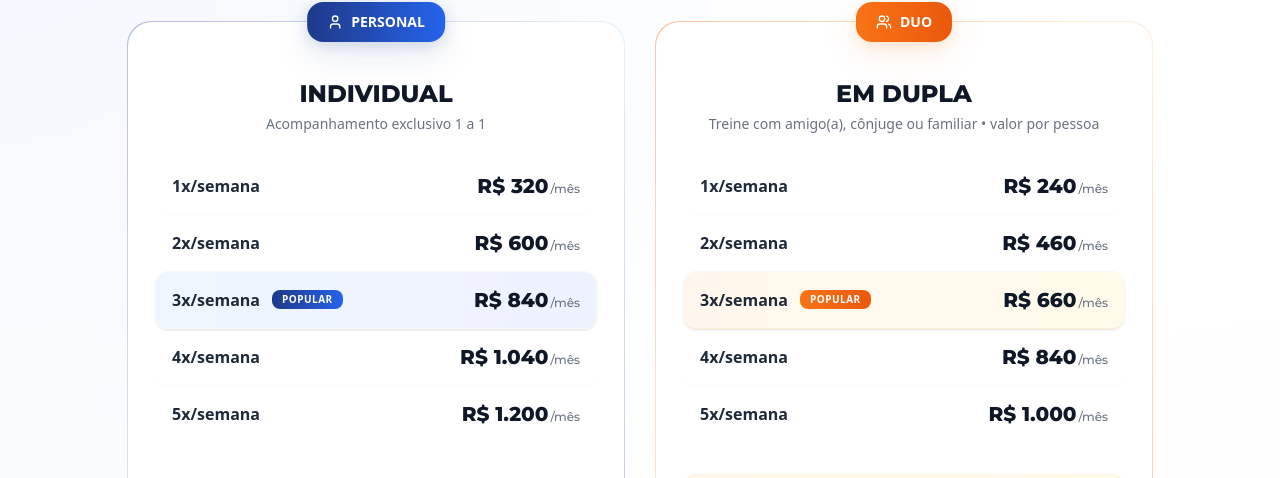
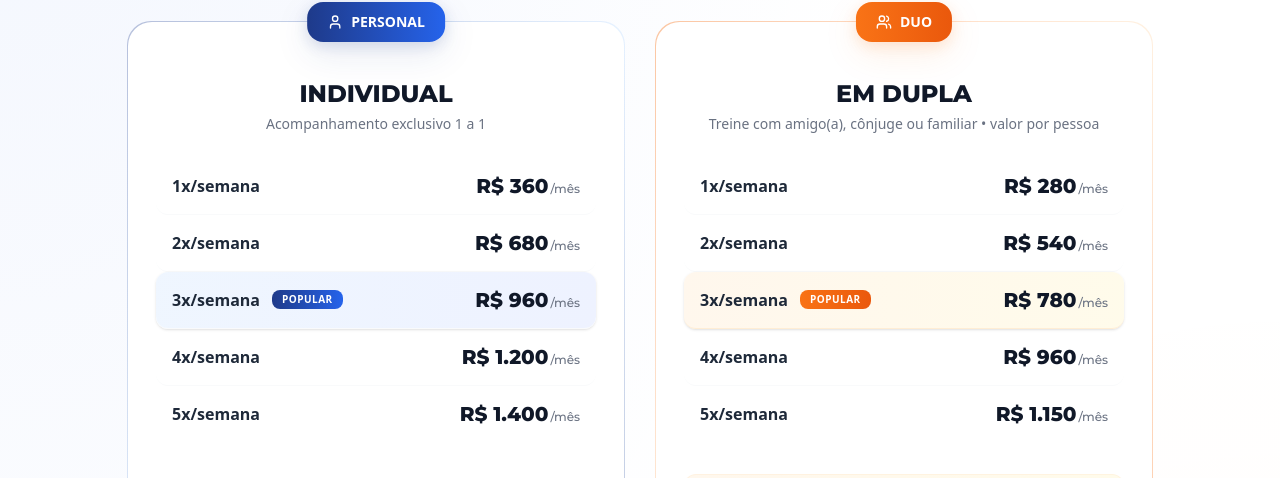
Before and after one commit to Gustavogm9/tiago_coelho_lp_longevidade, a Next.js app: page / in a window 1280 px wide. Shown: the part 9779-10257 px from the top of the page. Built offline with nearby package versions, Linux system fonts and the light colour scheme.

Commit message:
Atualiza valores dos planos INDIVIDUAL e DUO

```diff
--- a/components/sections/Pricing.tsx
+++ b/components/sections/Pricing.tsx
@@ -7,19 +7,19 @@ import { User, Users, ShieldCheck, Gift, Check } from "lucide-react";
 const WHATSAPP_LINK = "https://wa.me/5517992755039?text=Ol%C3%A1%20Tiago%2C%20vim%20pelo%20site%20e%20quero%20agendar%20uma%20aula%20experimental!";
 
 const personalPlans = [
-    { freq: "1x/semana", price: "R$ 320" },
-    { freq: "2x/semana", price: "R$ 600" },
-    { freq: "3x/semana", price: "R$ 840", popular: true },
-    { freq: "4x/semana", price: "R$ 1.040" },
-    { freq: "5x/semana", price: "R$ 1.200" },
+    { freq: "1x/semana", price: "R$ 360" },
+    { freq: "2x/semana", price: "R$ 680" },
+    { freq: "3x/semana", price: "R$ 960", popular: true },
+    { freq: "4x/semana", price: "R$ 1.200" },
+    { freq: "5x/semana", price: "R$ 1.400" },
 ];
 
 const duoPlans = [
-    { freq: "1x/semana", price: "R$ 240" },
-    { freq: "2x/semana", price: "R$ 460" },
-    { freq: "3x/semana", price: "R$ 660", popular: true },
-    { freq: "4x/semana", price: "R$ 840" },
-    { freq: "5x/semana", price: "R$ 1.000" },
+    { freq: "1x/semana", price: "R$ 280" },
+    { freq: "2x/semana", price: "R$ 540" },
+    { freq: "3x/semana", price: "R$ 780", popular: true },
+    { freq: "4x/semana", price: "R$ 960" },
+    { freq: "5x/semana", price: "R$ 1.150" },
 ];
 
 export const Pricing = () => {
```
